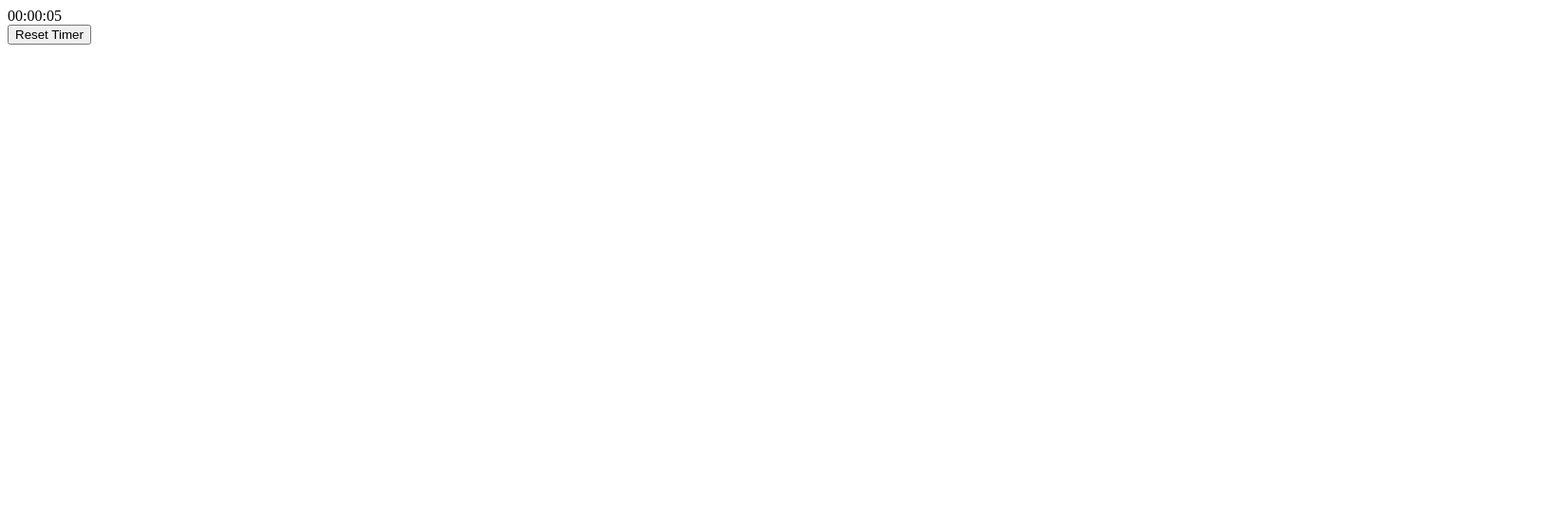
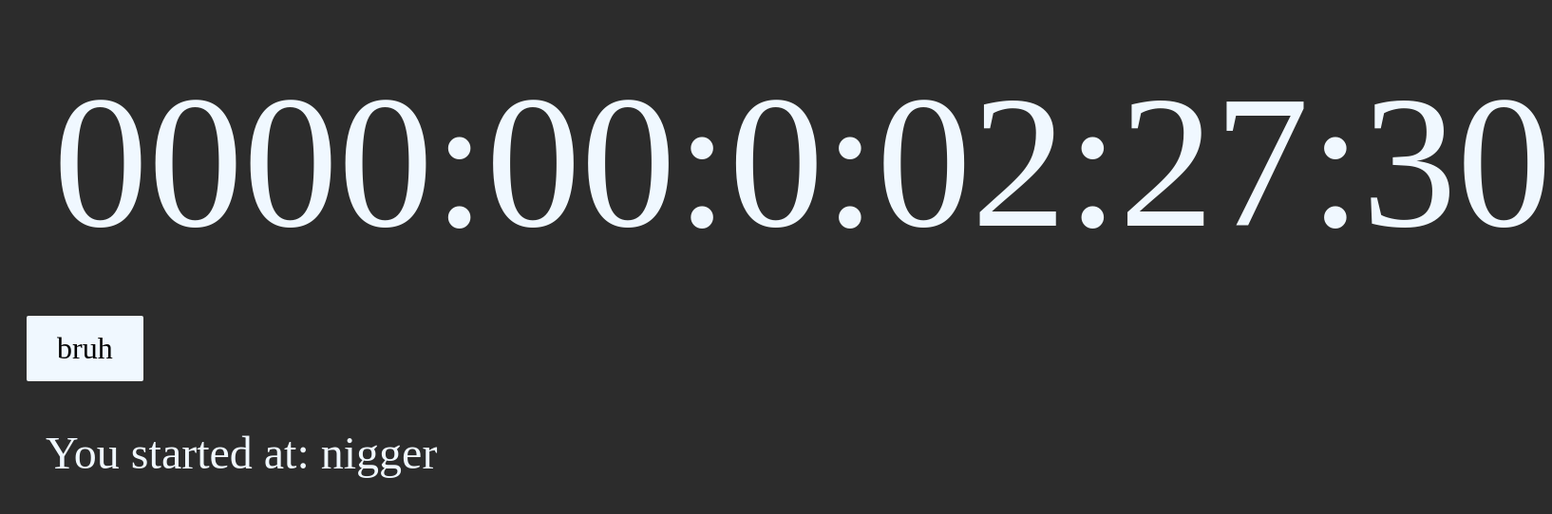
Before and after one commit to hyperlexus/unaddict, a plain HTML site: page index.html in a window 1280 px wide. Shown: the whole page at 95% size, 1634 px wide, since content can reach past the window. Drawn offline with Linux system fonts and the light colour scheme.

Commit message:
styling, timer works and is formatted. "you started at" added, but doesn't work yet.

```diff
--- a/index.html
+++ b/index.html
@@ -2,10 +2,14 @@
 <html>
 <head>
     <title>Simple Timer</title>
+    <link rel="stylesheet" href="style.css">
 </head>
 <body>
-    <div id="timer">00:00:00</div>
-        <button id="resetButton">Reset Timer</button>
-        <script src="script.js"></script>
+    <div id="timer" class="timer">0000:00:0:00:00:00</div>
+    <div class="btndiv"><button id="resetButton" class="buttonreset">bruh</button></div>
+    <div>
+        <p class="started">You started at: <span id="starttime">loading...</span></p>
+    </div>
+    <script src="script.js"></script>
     </body>
 </html>
--- a/script.js
+++ b/script.js
@@ -1,43 +1,56 @@
 let startTime;
-let elapsedTime = 0;
+let elapsedTime = 8869420;
 let timerInterval;
 
-// Load saved time
-window.onload = function() {
-    if(localStorage.getItem("elapsedTime")){
-        elapsedTime = parseInt(localStorage.getItem("elapsedTime"));
-        startTimer();
-    }
-};
+function youStarted(time) {
+    document.addEventListener('DOMContentLoaded', (event) => {
+        // Example: Change the text dynamically
+        document.getElementById('starttime').textContent = 'nigger';
+    })
+}
+youStarted(elapsedTime);
 
-// Update the timer display
+// update the timer display
 function timeToString(time) {
-    let diffInHrs = time / 3600000;
-    let hh = Math.floor(diffInHrs);
+    let dY = time / 31536000000;
+    let y = Math.floor(dY);
 
-    let diffInMin = (diffInHrs - hh) * 60;
-    let mm = Math.floor(diffInMin);
+    let dW = (dY - y) * 52;
+    let w = Math.floor(dW);
 
-    let diffInSec = (diffInMin - mm) * 60;
-    let ss = Math.floor(diffInSec);
+    let dD = (dW - w) * 7;
+    let d = Math.floor(dD);
 
-    let formattedHH = hh.toString().padStart(2, "0");
-    let formattedMM = mm.toString().padStart(2, "0");
-    let formattedSS = ss.toString().padStart(2, "0");
+    let dH = (dD - d) * 24;
+    let h = Math.floor(dH);
 
-    return `${formattedHH}:${formattedMM}:${formattedSS}`;
+    let dM = (dH - h) * 60;
+    let m = Math.floor(dM);
+
+    let dS = (dM - m) * 60;
+    let s = Math.floor(dS);
+
+    let fY = y.toString().padStart(4, "0");
+    let fW = w.toString().padStart(2, "0");
+    let fD = d.toString().padStart(1, "0");
+    let fH = h.toString().padStart(2, "0");
+    let fM = m.toString().padStart(2, "0");
+    let fS = s.toString().padStart(2, "0");
+
+    return `${fY}:${fW}:${fD}:${fH}:${fM}:${fS}`;
 }
 
-// Start the timer
+// start
 function startTimer() {
     startTime = Date.now() - elapsedTime;
     timerInterval = setInterval(function printTime() {
         elapsedTime = Date.now() - startTime;
         document.getElementById("timer").innerHTML = timeToString(elapsedTime);
+        console.log(elapsedTime)
     }, 1000);
 }
 
-// Reset the timer
+// reset
 document.getElementById("resetButton").addEventListener("click", function() {
     clearInterval(timerInterval);
     localStorage.setItem("elapsedTime", 0);
--- /dev/null
+++ b/style.css
@@ -0,0 +1,41 @@
+body {
+    background-color: #2c2c2c;
+}
+
+.timer {
+    font-family: "Cantarell";
+    font-size: 200px;
+    color: aliceblue;
+    padding: 48px;
+}
+
+.buttonreset {
+    background-color: aliceblue;
+    color: black;
+    font-family: Caladea;
+    font-size: 32px;
+    border: none;
+    padding: 16px 32px;
+    text-align: center;
+    text-decoration: none;
+    display: inline-block;
+    border-radius: 2px;
+    transition-duration: 0.3s;
+}
+
+.buttonreset:hover {
+    background-color: red;
+    color: ghostwhite;
+    cursor: pointer;
+}
+
+.btndiv {
+    padding-left: 20px;
+}
+
+.started {
+    color: aliceblue;
+    font-family: Cantarell;
+    font-size: 48px;
+    padding-left: 40px;
+}
```
Also changed, not shown: 1 other file.
